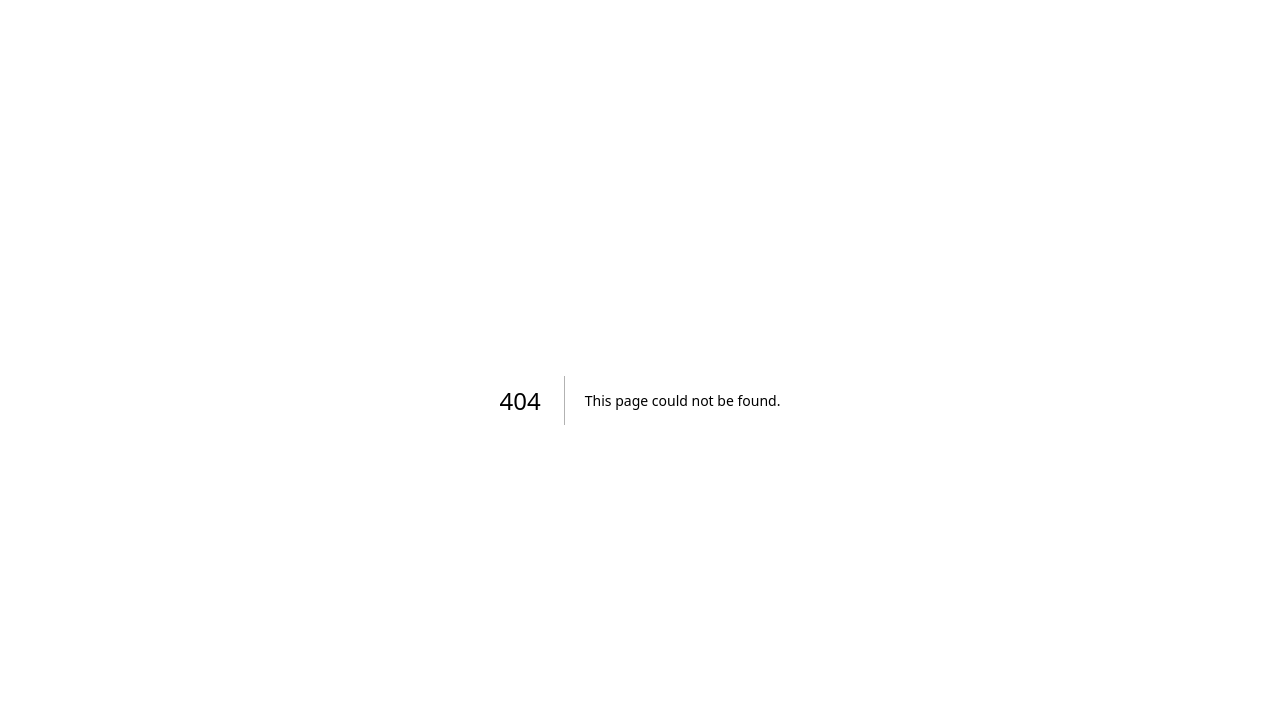
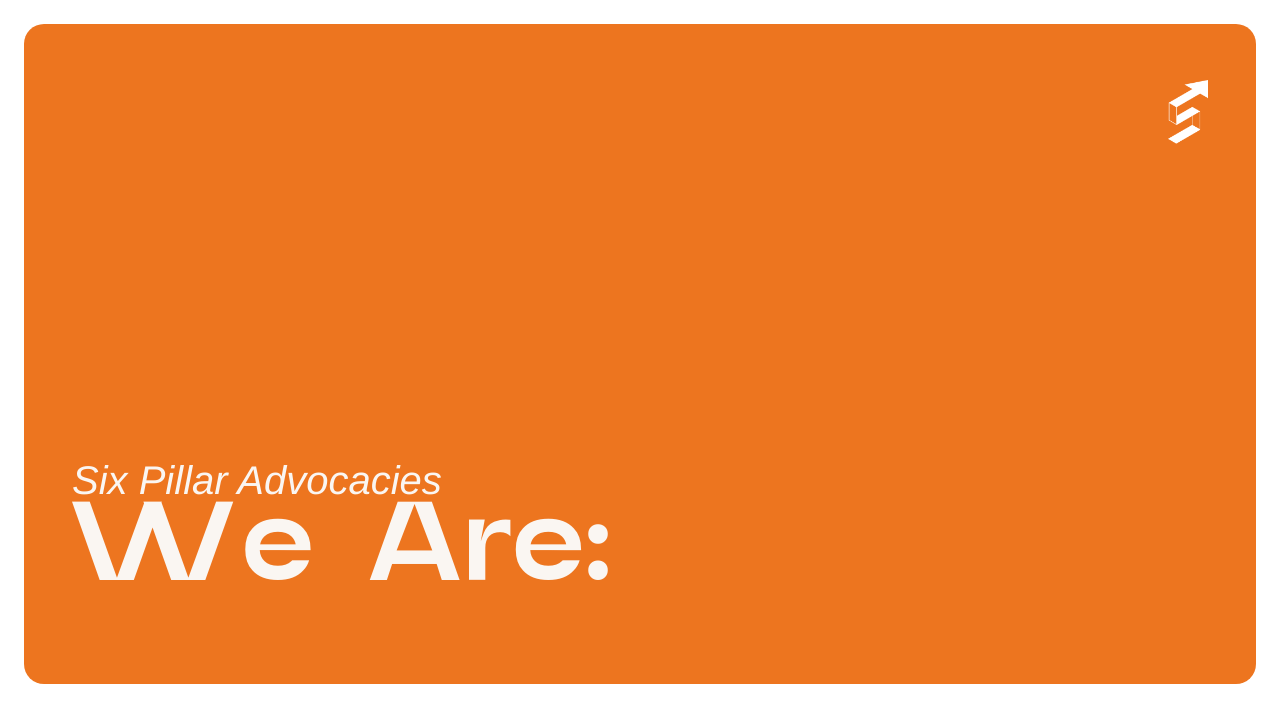
Before and after one commit to SAMAHAN-Systems-Development/samahan-at-the-get-go, a Next.js app: page /advocasix-card in a window 1280 px wide. Before the commit this address had no page. Shown: the top 722 px of the page. Built offline with nearby package versions, Linux system fonts and the light colour scheme.

Commit message:
refactor: added p tag and dir in app dir

```diff
--- /dev/null
+++ b/src/app/advocasix-card/page.tsx
@@ -0,0 +1,9 @@
+import AdvocasixHeaderCard from "@/components/ui/Advocasix/AdvocasixHeaderCard";
+
+export default function page() {
+  return (
+    <div className="p-6">
+      <AdvocasixHeaderCard />
+    </div>
+  );
+}
--- a/src/components/ui/Advocasix/AdvocasixHeaderCard.tsx
+++ b/src/components/ui/Advocasix/AdvocasixHeaderCard.tsx
@@ -15,12 +15,12 @@ const AdvocasixHeaderCard = () => {
             style={{ objectFit: "contain" }}
           />
         </div>
-        <div className="font-appleGaramound italic text-white text-xl lg:text-title-md">
+        <p className="font-appleGaramound italic text-white text-xl lg:text-title-md">
           Six Pillar Advocacies
-        </div>
-        <div className="font-artega text-white text-title-md lg:text-title-lg">
+        </p>
+        <p className="font-artega text-white text-title-md lg:text-title-lg">
           We Are:
-        </div>
+        </p>
       </div>
     </>
   );
```
